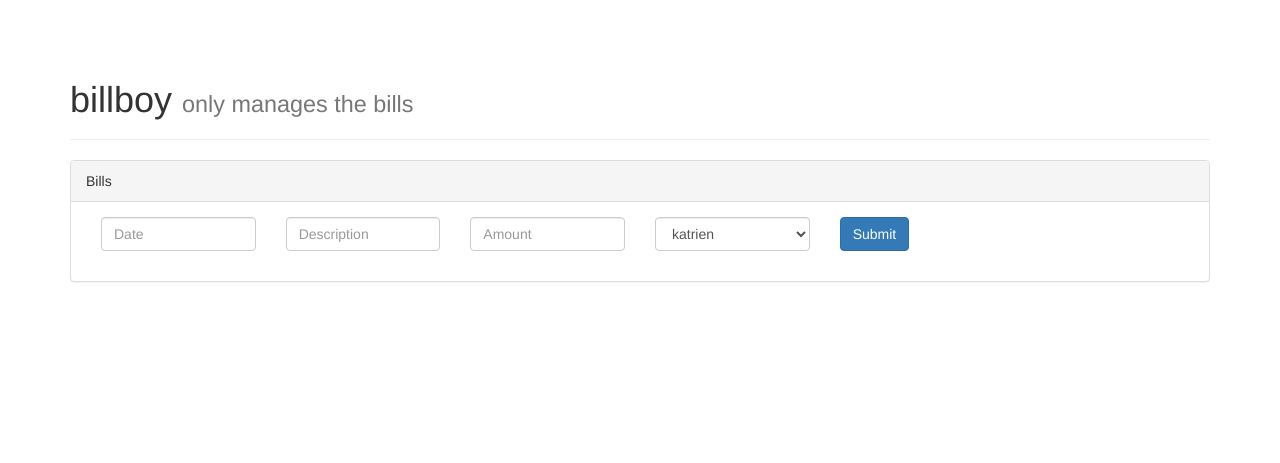
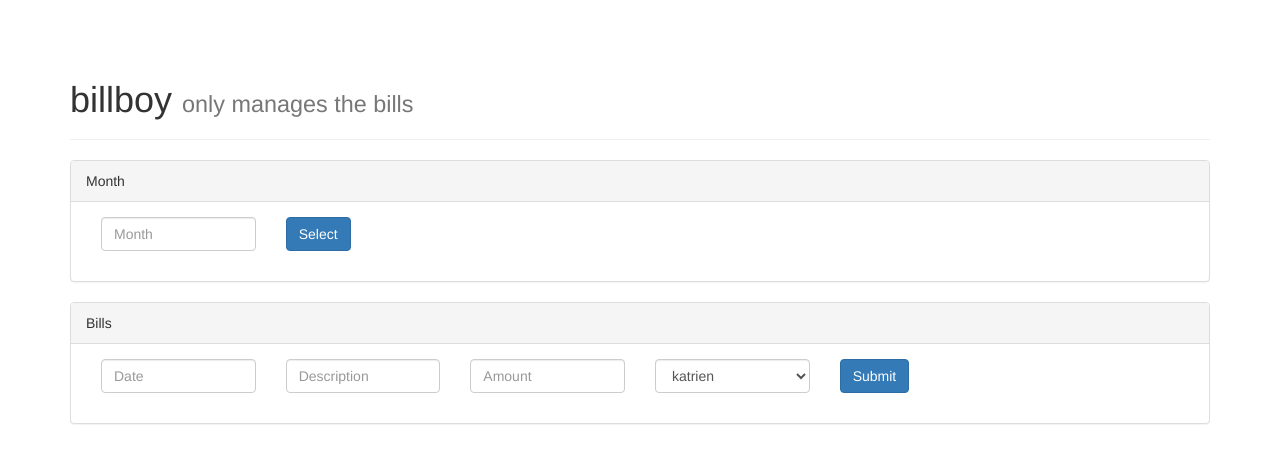
Before and after one commit to mhemeryck/billboy, a Flask app: page / in a window 1280 px wide. Shown: the top 463 px of the page. Run offline with Flask 2, Linux system fonts and the light colour scheme; the visitor is signed in with stand-in values (Sample User, id 1); data that the repository does not hold is empty; parts of the project's set-up code (start-up, migrations or seed data) failed here and were passed over; some libraries are stand-ins or nearby versions.

Commit message:
added basic form for month selection

```diff
--- a/app/templates/bills.html
+++ b/app/templates/bills.html
@@ -2,6 +2,19 @@
 {% block body %}
     <div class="page-header">
         <h1>billboy <small>only manages the bills</small></h1>
+    </div>
+    <div class="panel panel-default">
+        <div class="panel-heading">Month</div>
+        <div class="panel-body">
+            <form action="{{ url_for('show_bills') }}" method="post" role="form">
+                <div class="form-group col-md-2">
+                    <input name="month" type="text" class="form-control monthpicker" placeholder="Month">
+                </div>
+                <div class="form-group col-md-2">
+                    <button type="submit" name="btn" value="submit" class="btn btn-primary">Select</button>
+                </div>
+            </form>
+        </div>
     </div>
     <div class="panel panel-default">
         <div class="panel-heading">Bills</div>
```
